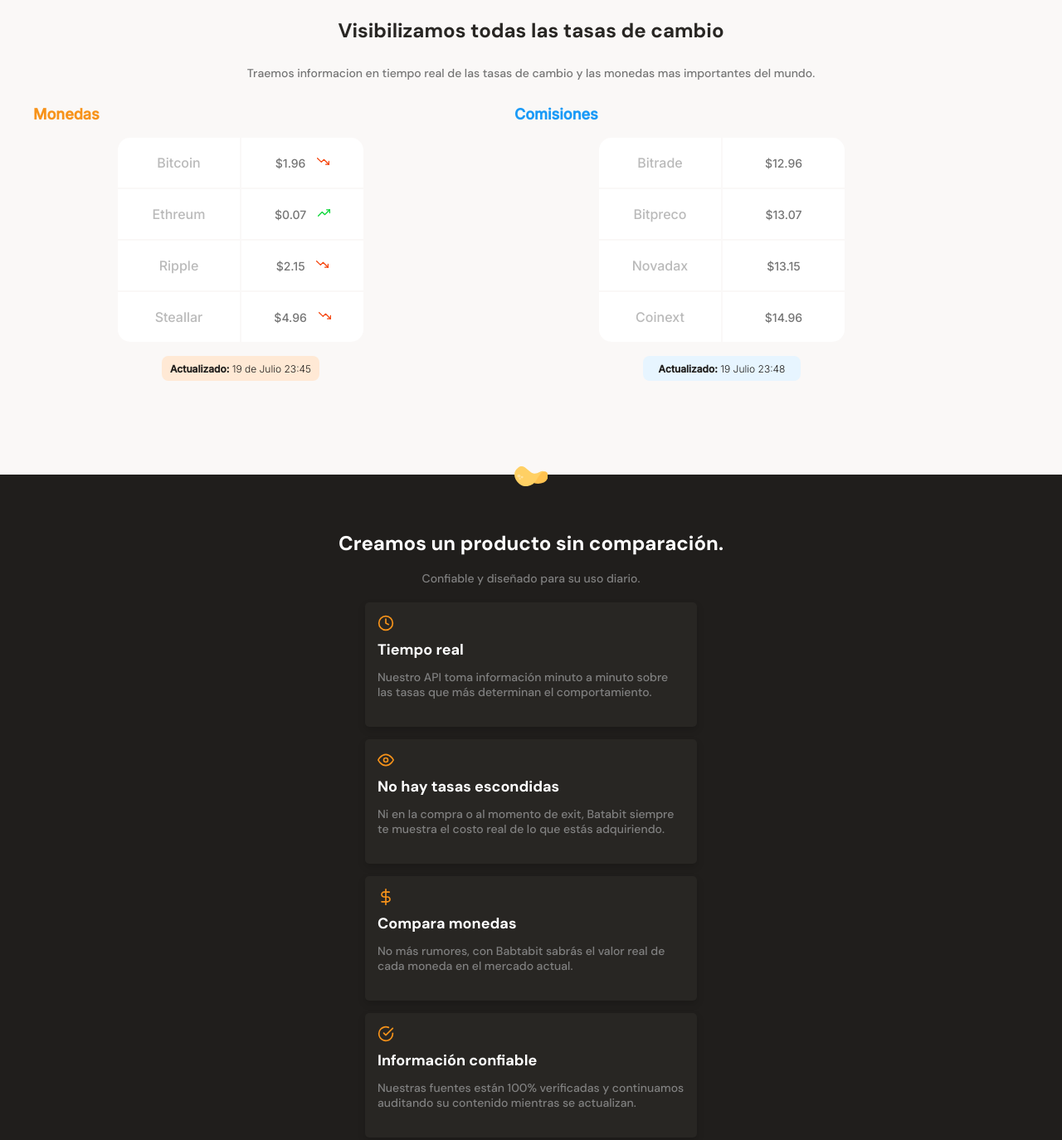
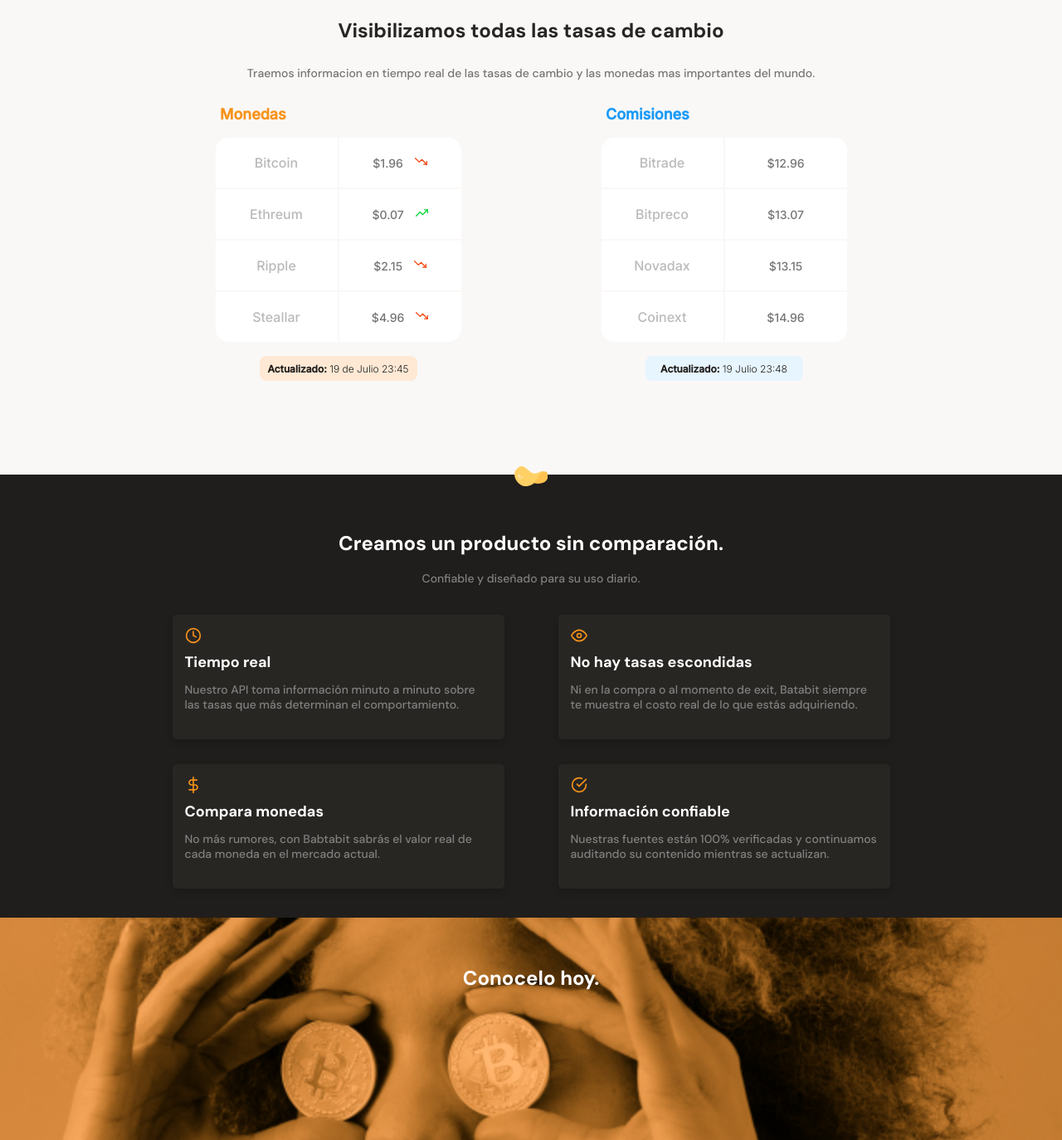
Before and after one commit to Michael102300/batabit-platzi, a plain HTML site: page index.html in a window 1280 px wide. Shown: the part 640-2014 px from the top of the page at 83% size. Drawn offline with Linux system fonts and the light colour scheme.

Commit message:
feat: add media query tablet and finished proyect

```diff
--- a/index.html
+++ b/index.html
@@ -9,6 +9,7 @@
   <link rel="preconnect" href="https://fonts.gstatic.com" crossorigin>
   <link href="https://fonts.googleapis.com/css2?family=DM+Sans:wght@400;500;700&family=Inter:wght@300;500&display=swap" rel="stylesheet">
   <link rel="stylesheet" href="./styles/styles.css" >
+  <link rel="stylesheet" href="./styles/tablet.css" media="(min-width: 930px)" >
 </head>
 <body>
   <header>
--- /dev/null
+++ b/styles/tablet.css
@@ -0,0 +1,28 @@
+.main-exchange-tables-container {
+  display: flex;
+  width: 930px;
+  margin: 0 auto;
+}
+.currency-table--title,
+.comision-table--title {
+  margin-left: 50px;
+}
+.product-cards--container {
+  display: flex;
+  flex-wrap: wrap;
+  width: 930px;
+  margin: 0 auto;
+}
+.plans-container--slider {
+  justify-content: center;
+}
+
+.left li {
+  display: inline-block;
+  margin: 0px 10px;
+}
+
+.right {
+  justify-content: flex-end;
+  margin-right: 60px;
+}
```
